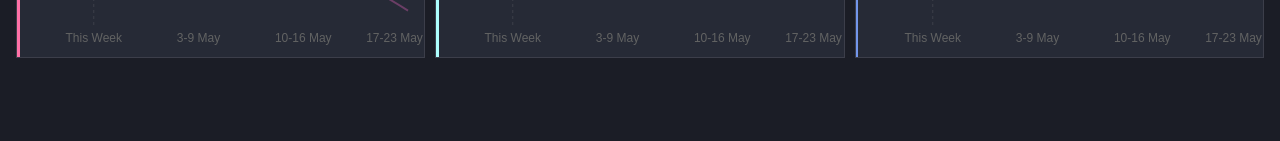
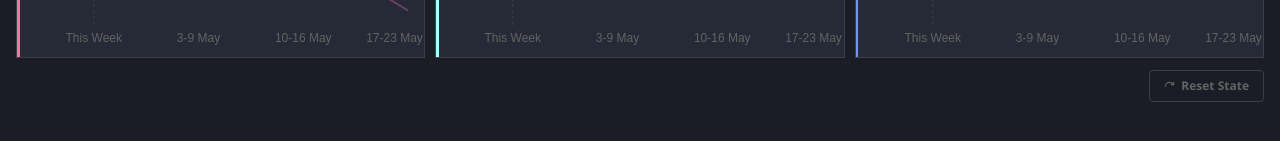
Before and after one commit to shadrinmaria-bot/Odoo-manufacturing, a React (Vite) app: page / in a window 1280 px wide. Shown: the part 309-450 px from the top of the page. Built offline with nearby package versions, Linux system fonts and the light colour scheme.

Commit message:
Add Reset State button below work center cards
Resets incident counts to initial demo values (Carpentry: 3, Paint: 2, Assembly: 0).
Subtle ghost button, bottom-right, with a rotate-arrow icon.

https://claude.ai/code/session_017SbLW73MCqmVSA7Tvxf1PG

```diff
--- a/src/components/ManufacturingDashboard.jsx
+++ b/src/components/ManufacturingDashboard.jsx
@@ -477,13 +477,11 @@ function SubHeader({ onOpenModal }) {
 
 // ── Root ──────────────────────────────────────────────────────────────────────
 
+const INITIAL_COUNTS = { carpentry: 3, paint: 2, assembly: 0 }
+
 export default function ManufacturingDashboard() {
   const [isModalOpen, setIsModalOpen] = useState(false)
-  const [incidentCounts, setIncidentCounts] = useState({
-    carpentry: 3,
-    paint: 2,
-    assembly: 0,
-  })
+  const [incidentCounts, setIncidentCounts] = useState(INITIAL_COUNTS)
 
   function handleSubmitIncident(workCenterId) {
     if (workCenterId) {
@@ -511,6 +509,31 @@ export default function ManufacturingDashboard() {
             <WorkCenterCard key={center.id} center={center} />
           ))}
         </div>
+        <div style={{ display: 'flex', justifyContent: 'flex-end', marginTop: 12 }}>
+          <button
+            onClick={() => setIncidentCounts(INITIAL_COUNTS)}
+            style={{
+              background: 'none',
+              border: '1px solid #3C3E4A',
+              borderRadius: 4,
+              padding: '6px 14px',
+              cursor: 'pointer',
+              fontFamily: "'Segoe UI', sans-serif",
+              fontSize: 12,
+              fontWeight: 600,
+              color: '#626363',
+              display: 'flex', alignItems: 'center', gap: 6,
+              transition: 'border-color 0.15s, color 0.15s',
+            }}
+            onMouseEnter={e => { e.currentTarget.style.borderColor = '#5A5E6B'; e.currentTarget.style.color = '#A0A4AF' }}
+            onMouseLeave={e => { e.currentTarget.style.borderColor = '#3C3E4A'; e.currentTarget.style.color = '#626363' }}
+          >
+            <svg width="11" height="11" viewBox="0 0 24 24" fill="none" stroke="currentColor" strokeWidth="2.5" strokeLinecap="round" strokeLinejoin="round">
+              <path d="M3 12a9 9 0 0 1 9-9 9.75 9.75 0 0 1 6.74 2.74L21 8" /><path d="M21 3v5h-5" />
+            </svg>
+            Reset State
+          </button>
+        </div>
       </main>
       <SafetyIncidentModal
         isOpen={isModalOpen}
```
